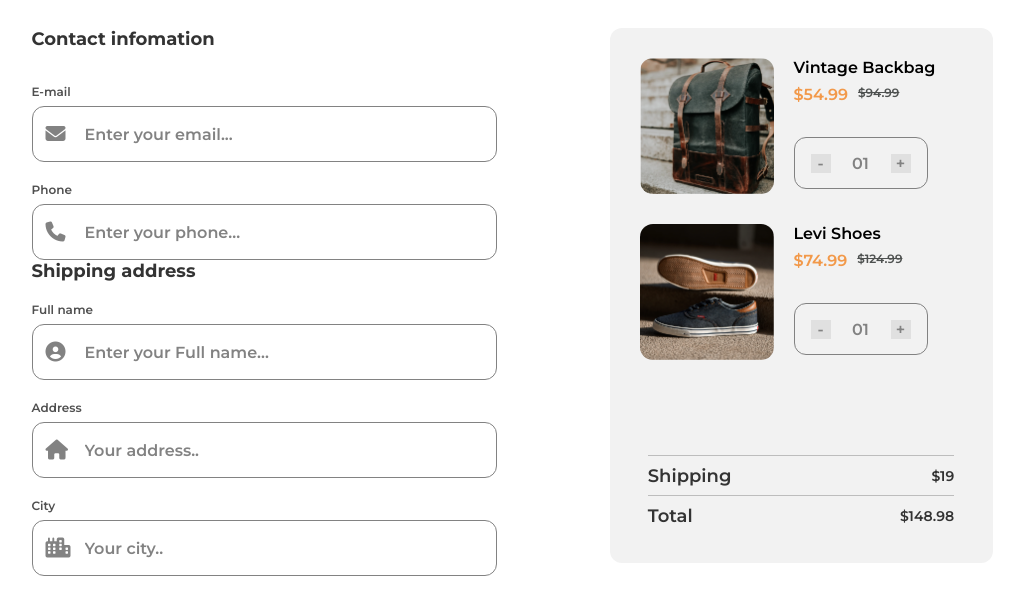
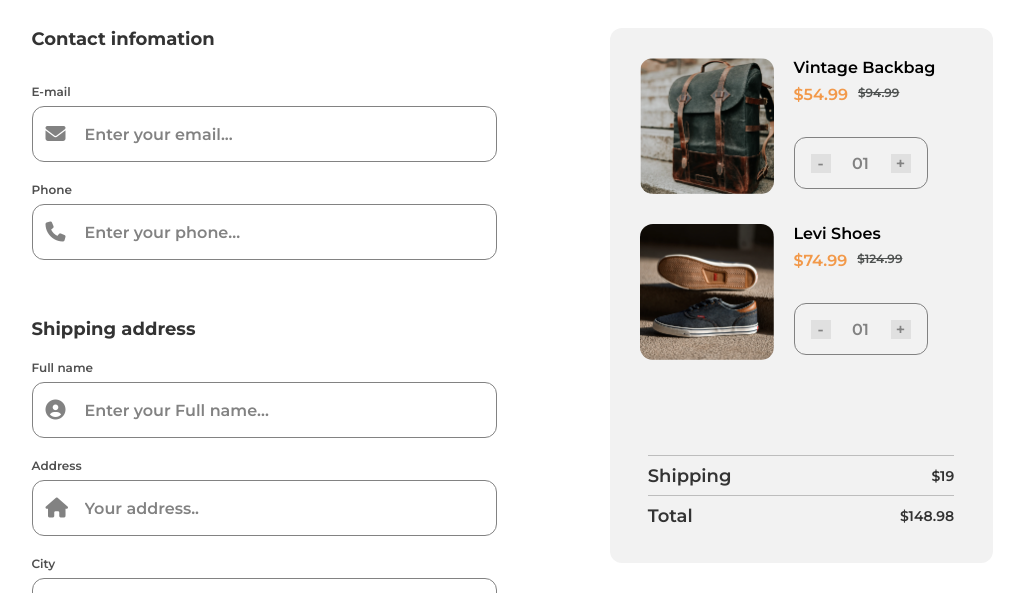
Before and after one commit to TIit0/Dev-challenge5, a plain HTML site: page index.html in a window 1280 px wide. Shown: the part 130-723 px from the top of the page, without its empty margins (128-1152 px from the left). Drawn offline with Linux system fonts and the light colour scheme.

Commit message:
small margin correction on h2

```diff
--- a/index.html
+++ b/index.html
@@ -42,7 +42,7 @@
           <input type="tel" class="form__input" id="email" placeholder="Enter your phone...">
           </div>
 
-          <h2 class="flex-container__form--h2">Shipping address</h2>
+          <h2 class="flex-container__form--h2 marg-top">Shipping address</h2>
 
           <label for="" class="form__label">Full name</label>
           <div class="form-section">
--- a/styles.css
+++ b/styles.css
@@ -14,7 +14,7 @@
 }
 
 .marg-left { margin-left: 3.1rem;}
-.marg-top { margin-top: 2.8rem;}
+.marg-top { margin-top: 5.8rem;}
 .marg-btm {margin-bottom: 9.5rem;}
 
 
@@ -67,7 +67,7 @@ body {
     font-size: 1.8rem;
 
     color: var(--grey1);
-    margin: 0 0 1.4rem 0;
+    margin-bottom: 1.4rem;
 }
 
 
```
